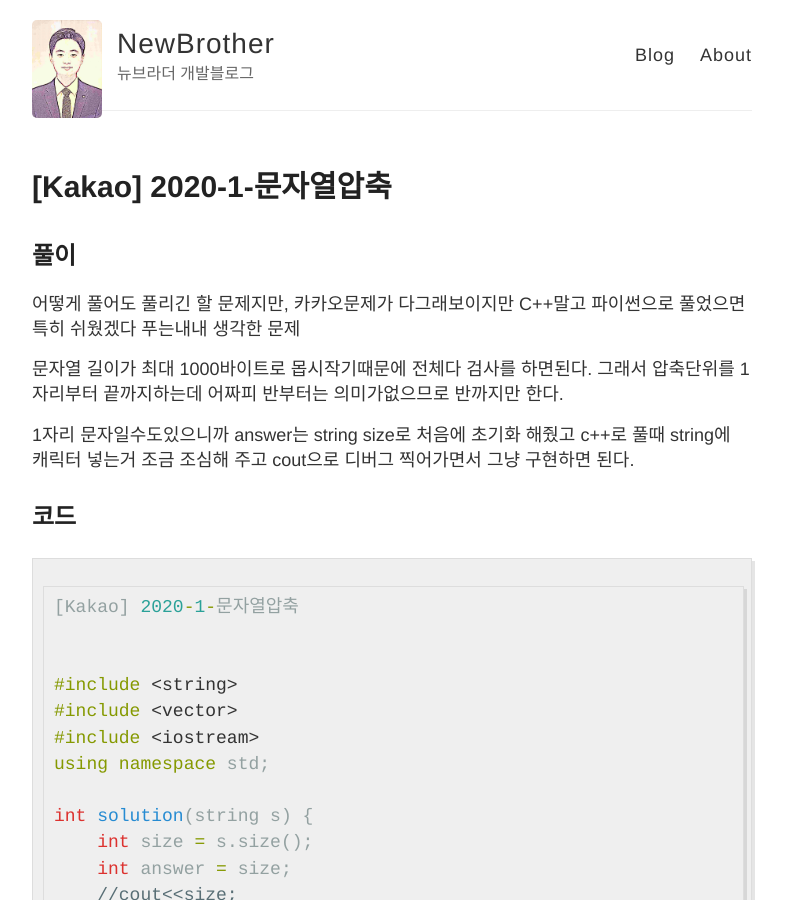
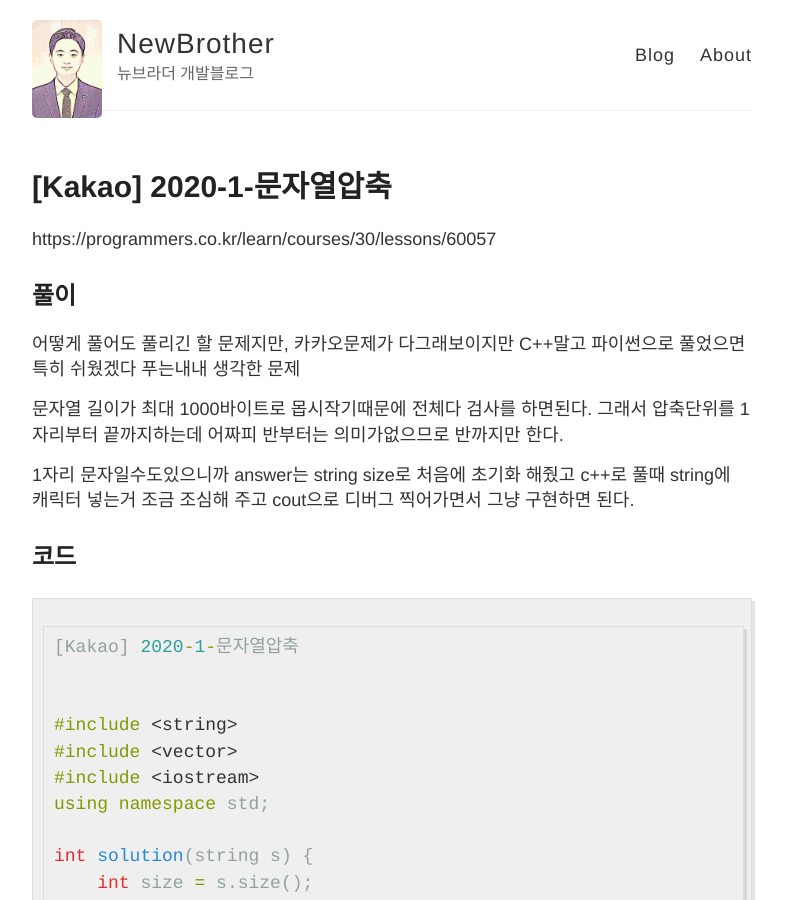
Before and after one commit to newbrother/newbrother.github.io, a Jekyll site: the page built from _posts/2020-9-3-Kakao-2020-1-문자열압축.md, in a window 1280 px wide and 900 px high. Shown: the whole window, without its empty margins (248-1034 px from the left). Built offline with Jekyll 4.4.1, drawn with Linux system fonts in a browser that asks for light colours; part of the change alters nothing that is shown.

Commit message:
Update 2020-9-3-Kakao-2020-1-문자열압축.md

```diff
--- a/_posts/2020-9-3-Kakao-2020-1-문자열압축.md
+++ b/_posts/2020-9-3-Kakao-2020-1-문자열압축.md
@@ -2,6 +2,8 @@
 layout: post
 title: '[Kakao] 2020-1-문자열압축'
 ---
+
+https://programmers.co.kr/learn/courses/30/lessons/60057
 
 ## 풀이
 
```
